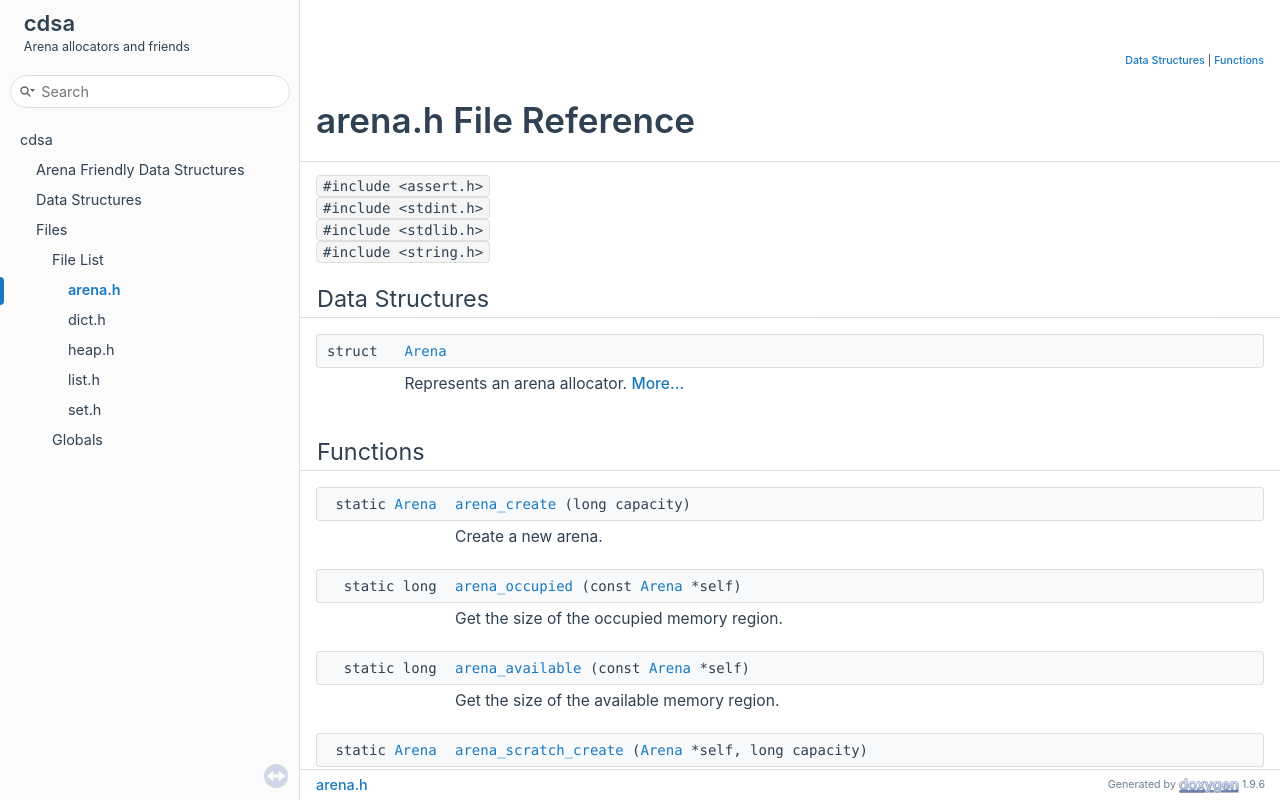
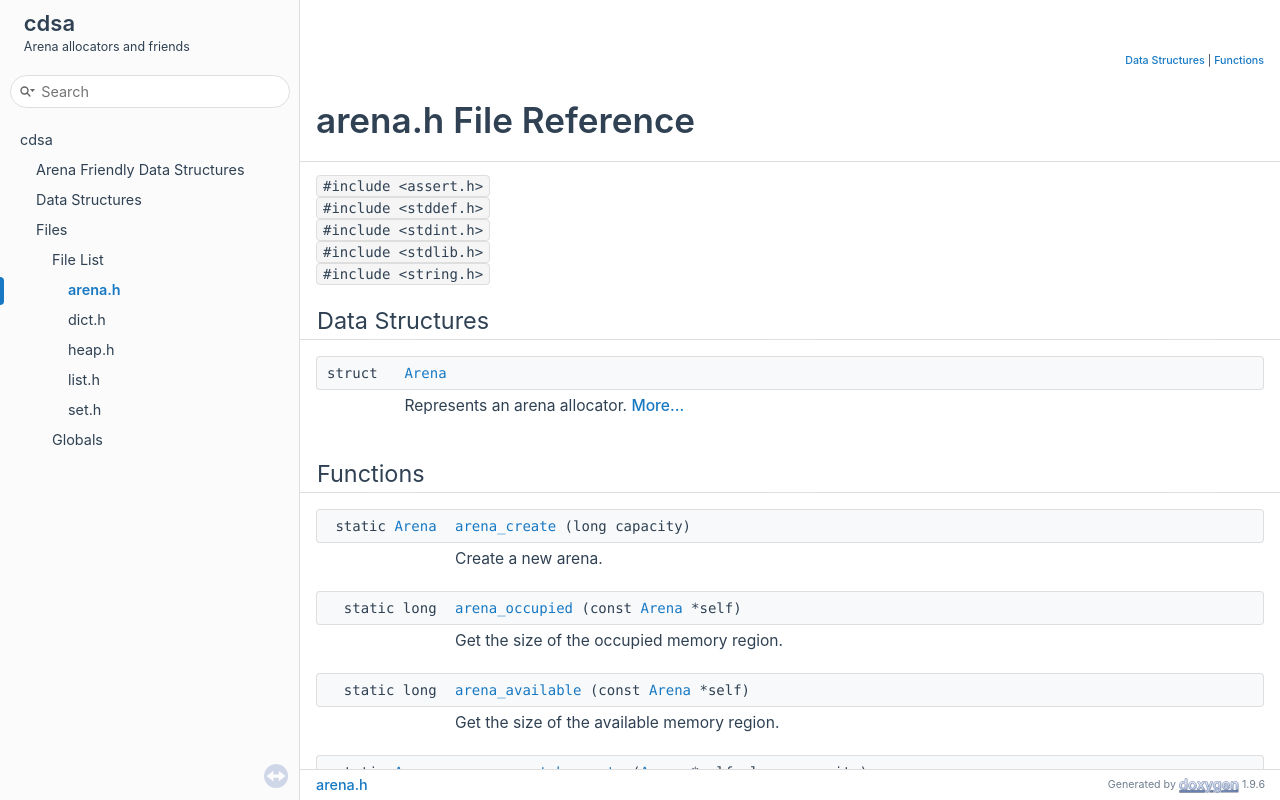
Before and after one commit to hheinzer/cdsa, a plain HTML site: page arena_8h.html in a window 1280 px wide. Drawn offline with Linux system fonts and the light colour scheme.

Commit message:
Deploying to gh-pages from @ hheinzer/cdsa@52c67c133cc2866a78c4803316d7aad7f8b6b905 🚀

```diff
--- a/arena_8h.html
+++ b/arena_8h.html
@@ -100,6 +100,7 @@ $(document).ready(function(){initNavTree('arena_8h.html',''); initResizable(); }
 </div><!--header-->
 <div class="contents">
 <div class="textblock"><code>#include &lt;assert.h&gt;</code><br />
+<code>#include &lt;stddef.h&gt;</code><br />
 <code>#include &lt;stdint.h&gt;</code><br />
 <code>#include &lt;stdlib.h&gt;</code><br />
 <code>#include &lt;string.h&gt;</code><br />
```
